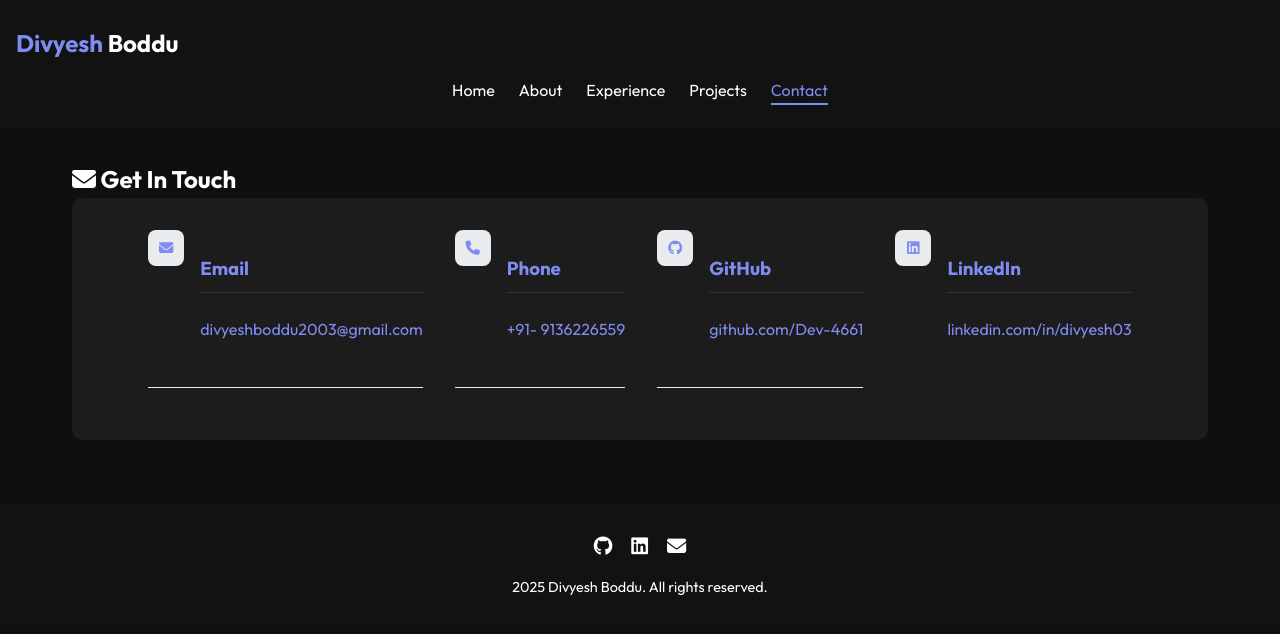
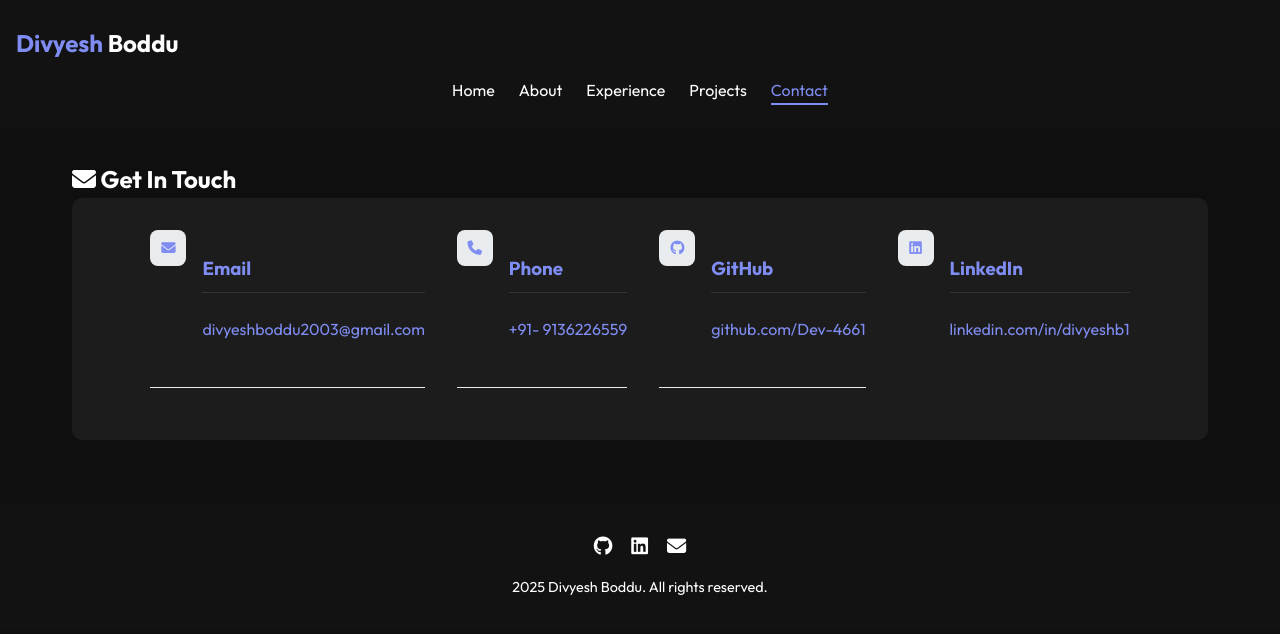
Before and after one commit to Dev-4661/divyesh-portfolio, a plain HTML site: page contact.html in a window 1280 px wide. Drawn offline with Linux system fonts and the light colour scheme.

Commit message:
minor changes

```diff
--- a/contact.html
+++ b/contact.html
@@ -70,7 +70,7 @@
               </div>
               <div class="contact-details">
                 <h3>LinkedIn</h3>
-                <a href="https://www.linkedin.com/in/divyesh03/" target="_blank" rel="noopener noreferrer" class="contact-link">linkedin.com/in/divyesh03</a>
+                <a href="https://www.linkedin.com/in/divyeshb1/" target="_blank" rel="noopener noreferrer" class="contact-link">linkedin.com/in/divyeshb1</a>
               </div>
             </div>
           </div>
@@ -82,7 +82,7 @@
   <footer>
     <div class="icons">
       <i class="fab fa-github" onclick="openLink('https://github.com/Dev-4661')"></i>
-      <i class="fab fa-linkedin" onclick="openLink('https://www.linkedin.com/in/divyesh03/')"></i>
+      <i class="fab fa-linkedin" onclick="openLink('https://www.linkedin.com/in/divyeshb1/')"></i>
       <i class="fas fa-envelope" onclick="openLink('mailto:divyeshboddu2003@gmail.com')"></i>
     </div>
     <p> 2025 Divyesh Boddu. All rights reserved.</p>
```
Also changed, not shown: about.html (+1 -1 lines), experience.html (+1 -1 lines), index.html (+1 -1 lines).
